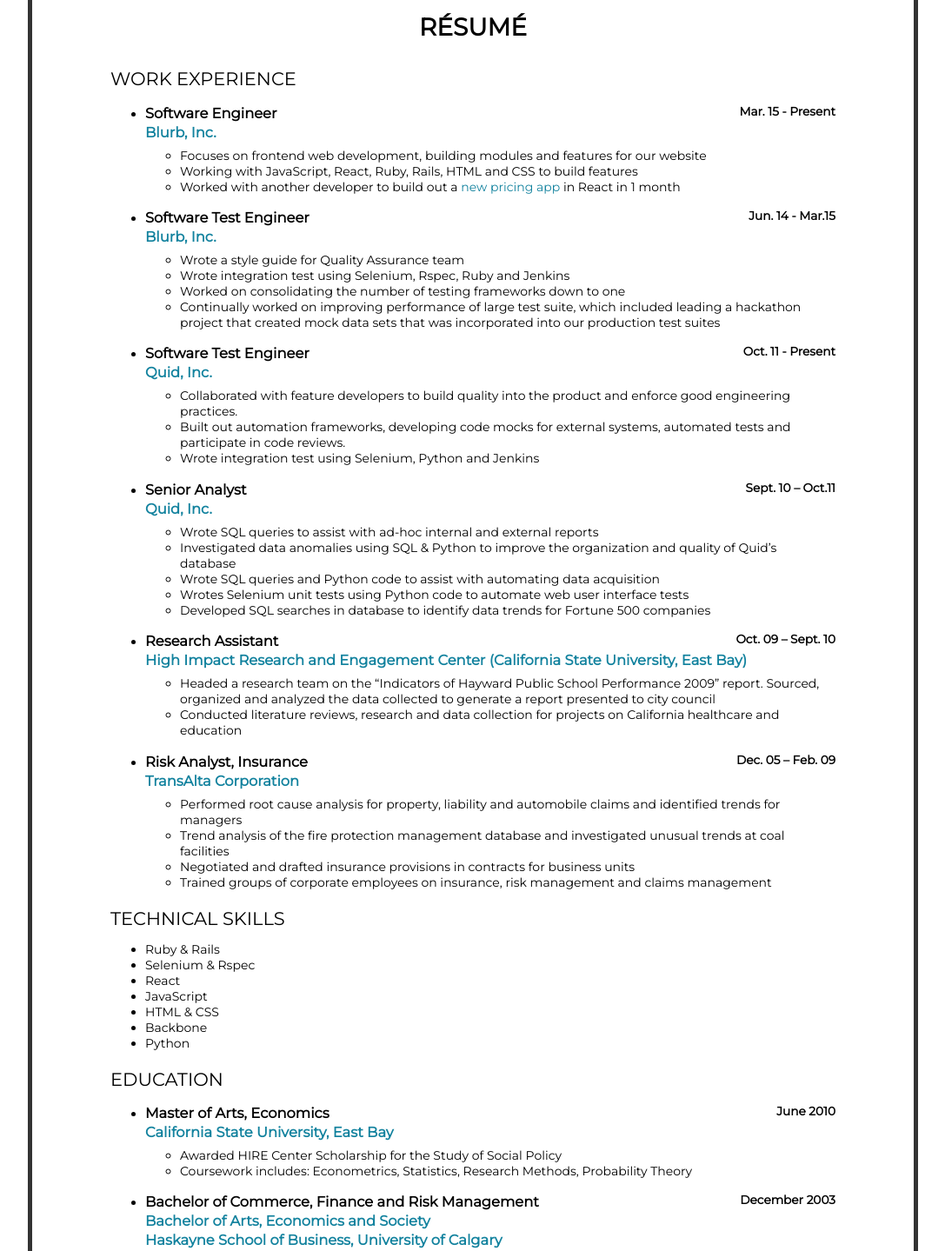
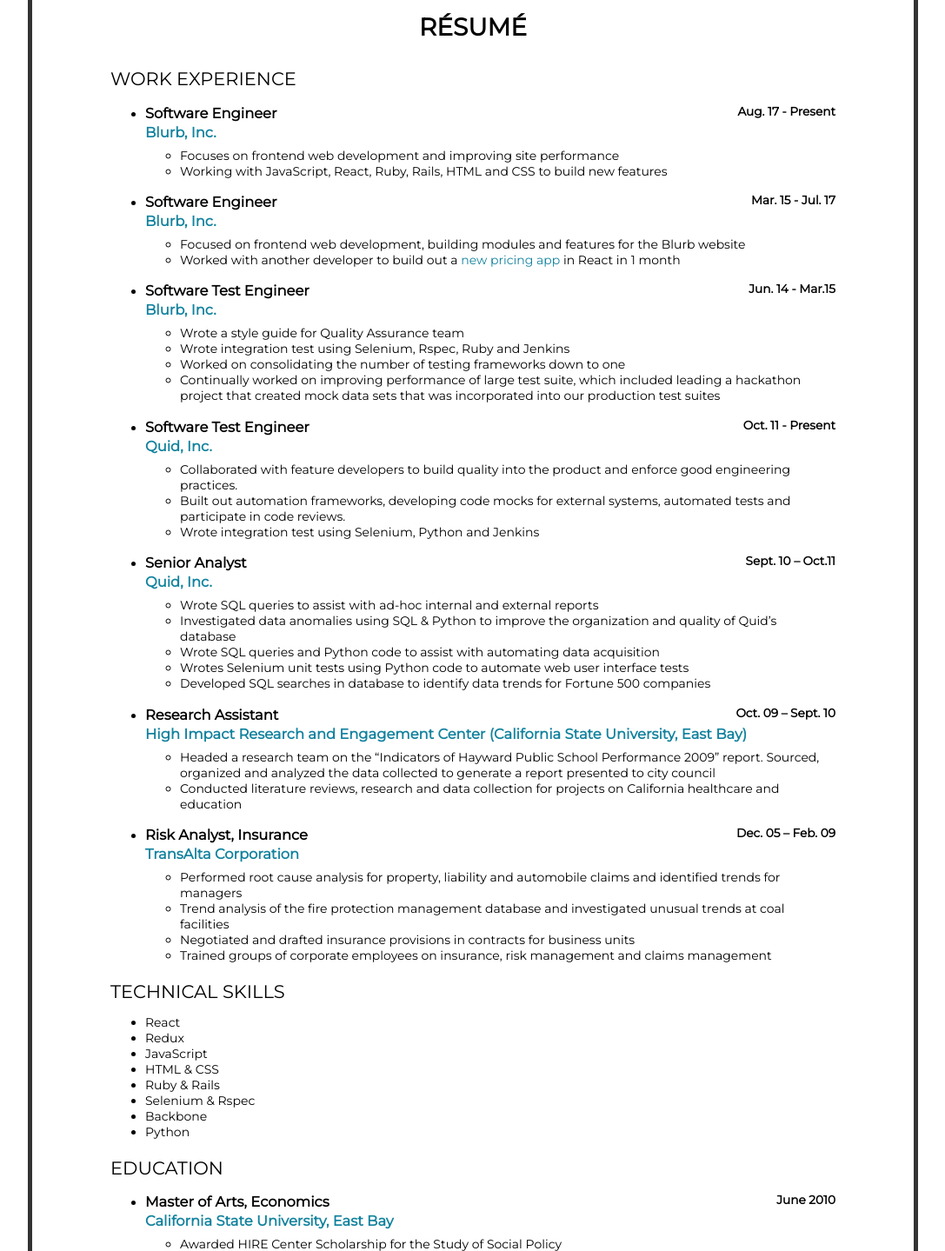
Before and after one commit to transitorytammy/transitorytammy.github.io, a plain HTML site: page index.html in a window 1280 px wide. Shown: the part 1560-2999 px from the top of the page at 87% size, without its empty margins (96-1183 px from the left). Drawn offline with Linux system fonts and the light colour scheme; a web font is replaced by a local one.

Commit message:
updating work experience

```diff
--- a/index.html
+++ b/index.html
@@ -51,12 +51,19 @@
     <div class="resume">
       <h2>Work Experience</h2>
       <ul>
-          <li>
-              <h3>Software Engineer<small>Mar. 15 - Present</small></h3>
+            <li>
+              <h3>Software Engineer<small>Aug. 17 - Present</small></h3>
               <a href="http://www.blurb.com"><h3 class="institution">Blurb, Inc.</h3></a>
               <ul>
-                  <li>Focuses on frontend web development, building modules and features for our website</li>
-                  <li>Working with JavaScript, React, Ruby, Rails, HTML and CSS to build features</li>
+                  <li>Focuses on frontend web development and improving site performance</li>
+                  <li>Working with JavaScript, React, Ruby, Rails, HTML and CSS to build new features</li>
+              </ul>
+          </li>
+          <li>
+              <h3>Software Engineer<small>Mar. 15 - Jul. 17</small></h3>
+              <a href="http://www.blurb.com"><h3 class="institution">Blurb, Inc.</h3></a>
+              <ul>
+                  <li>Focused on frontend web development, building modules and features for the Blurb website</li>
                   <li>Worked with another developer to build out a <a href="http://www.blurb.com/pricing">new pricing app</a> in React in 1 month</li>
               </ul>
           </li>
@@ -113,11 +120,12 @@
 
       <h2>Technical Skills</h2>
       <ul>
+          <li>React</li>
+          <li>Redux</li>
+          <li>JavaScript</li>
+          <li>HTML & CSS</li>
           <li>Ruby & Rails</li>
           <li>Selenium & Rspec</li>
-          <li>React</li>
-          <li>JavaScript</li>
-          <li>HTML & CSS</li>
           <li>Backbone</li>
           <li>Python</li>
       </ul>
```
